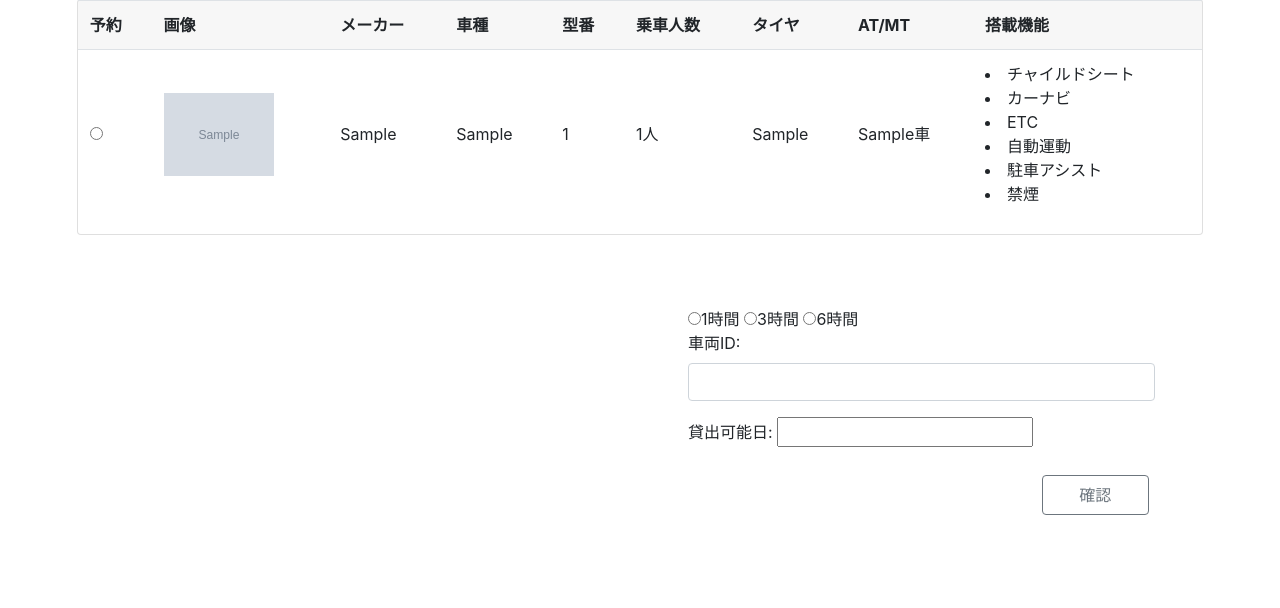
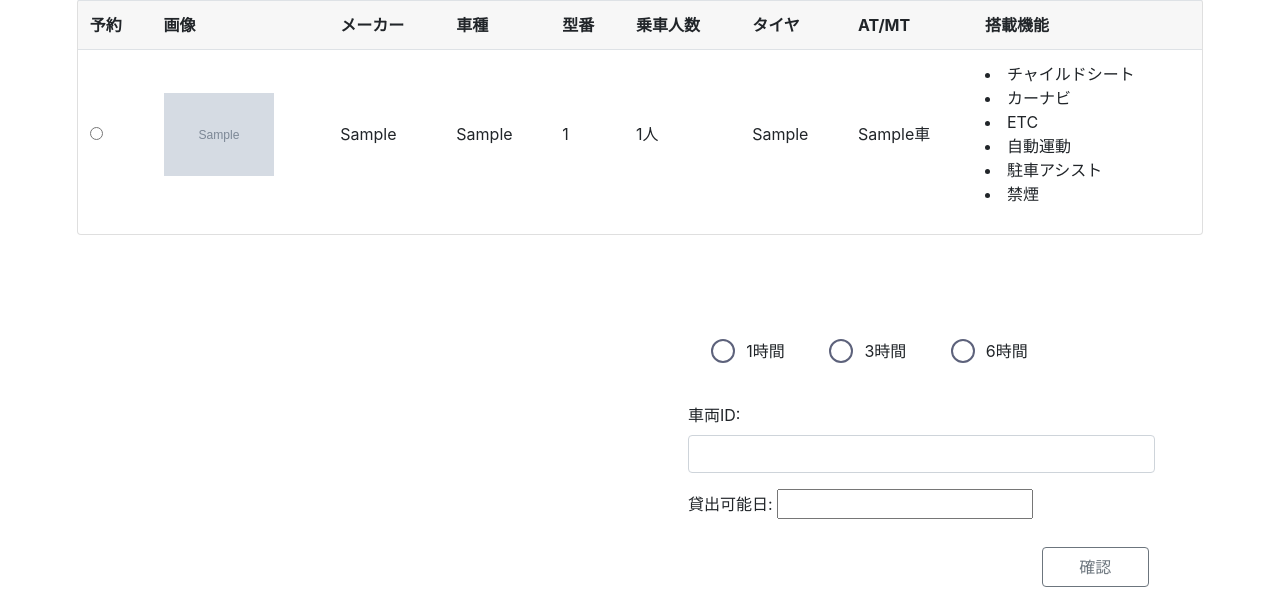
Before and after one commit to yuzua/proconEF, a Django app: template templates/carsharing_booking/booking.html in a window 1280 px wide. Shown: the part 207-815 px from the top of the page. Run offline with Django 3.2, Linux system fonts and the light colour scheme; tables that the repository leaves empty hold one stand-in row (values such as "Sample post"); the template is opened without the code that fills it: values that come from a table or form of the project are taken from there, most other values are stand-ins (such as "Sample title", 1, 10 or a date in 2020); grey boxes marked "Sample" are stand-in pictures; parts of the project's set-up code (start-up, migrations or seed data) failed here and were passed over; some libraries are stand-ins or nearby versions.

Commit message:
時間自動入力(jQuery)：css変更

```diff
--- a/static/carsharing_booking/css/map.css
+++ b/static/carsharing_booking/css/map.css
@@ -37,3 +37,51 @@ div {
 .table td, .table th{
   vertical-align: middle;
 }
+.hour-button-box {
+	width: 90%;
+	margin: 2em auto;
+	text-align: left;
+}
+.hour-button-box input[type='radio'] {
+	position: absolute;
+	z-index: -1;
+	opacity: 0;
+}
+.hour-button-box label {
+	position: relative;
+	display: inline-block;
+	margin-right: 30px;
+	padding-right: 10px;
+	padding-left: 35px;
+	cursor: pointer;
+}
+.hour-button-box label::before {
+	position: absolute;
+	z-index: -1;
+	top: 0;
+	left: 0;
+	display: block;
+	width: 24px;
+	height: 24px;
+	content: ' ';
+	border: 2px solid #5d627b;
+	border-radius: 4px;
+}
+.hour-button-box input[type='radio'] + label::before {
+	border-radius: 18px;
+}
+.hour-button-box input[type='radio']:checked + label {
+	padding-left: 10px;
+	color: #ffffff;
+}
+.hour-button-box input[type='radio']:checked + label::before {
+	top: 0;
+	width: 100%;
+	height: 100%;
+	background: #5d627b;
+}
+/* Transition */
+.hour-button-box label, .hour-button-box label::before {
+	-webkit-transition: 0.25s all ease;
+	        transition: 0.25s all ease;
+}
--- a/templates/carsharing_booking/booking.html
+++ b/templates/carsharing_booking/booking.html
@@ -50,16 +50,19 @@
 <div class="clearfix">
     <div class="w-50 float-left p-5" id="calendar"></div>
     <div id="form" class="w-50 float-left p-5">
-    <span id="hour-box">
-        <input name="hour" type="radio" value="1"/>1時間
-        <input name="hour" type="radio" value="3"/>3時間
-        <input name="hour" type="radio" value="6"/>6時間
-    </span>
+        <div id="hour-box" class="hour-button-box">
+            <input name="hour" type="radio" value="1" id="rb_1" />
+            <label for="rb_1">1時間</label>
+            <input name="hour" type="radio" value="3" id="rb_3" />
+            <label for="rb_3">3時間</label>
+            <input name="hour" type="radio" value="6" id="rb_6" />
+            <label for="rb_6">6時間</label>
+        </div>
             <input id="addressPush" type="hidden" name="address">
                 {{ form.as_p }}
                 {{ form.media }}
             <input class="btn btn-outline-secondary" type="submit" value="確認" style="float: right;width: 80pt;height: 30pt;margin: 5pt;">
-    <div id="jquery"></div>
+        <div id="jquery"></div>
     </div>
 </div>
 </form>
```
